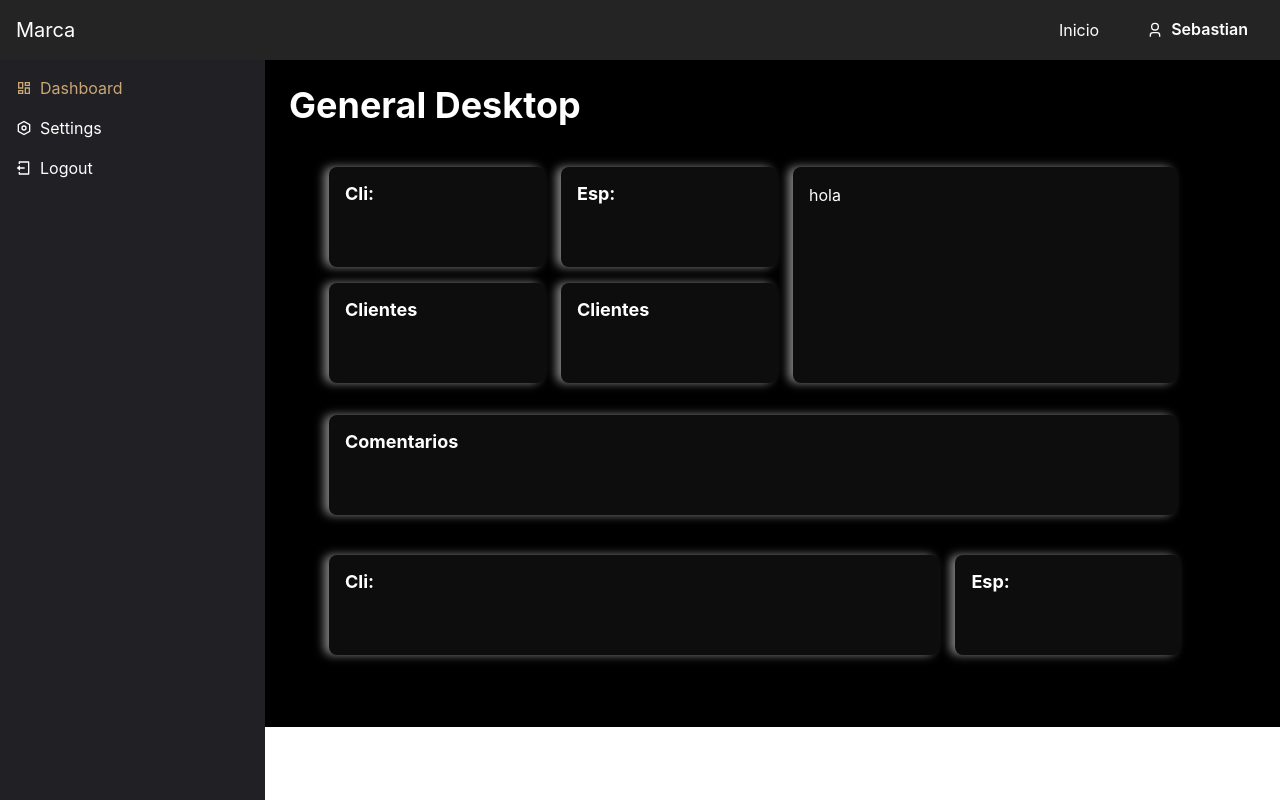
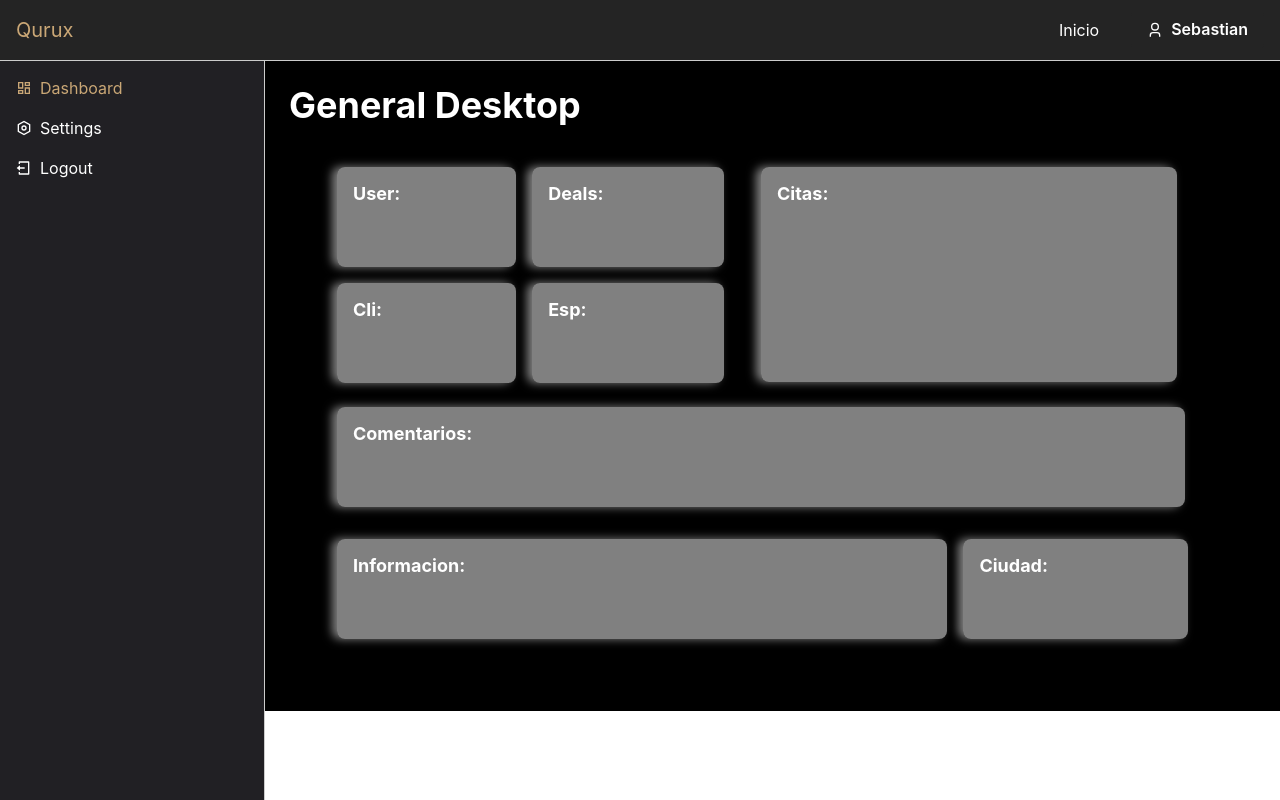
Before and after one commit to SebastianLozanoValle/scheduled-client, a React (Vite) app: page /dashboard in a window 1280 px wide. Built offline with nearby package versions, Linux system fonts and the light colour scheme.

Commit message:
septimo commit

```diff
--- a/src/components/DashboardSideNavBar.jsx
+++ b/src/components/DashboardSideNavBar.jsx
@@ -16,7 +16,7 @@ export const DashboardSideNavBar = () => {
   };
 
   return (
-    <Box position='fixed' left={0} w="265px" bg="#212024" color='white' p="4" h="calc(100vh - 60px)">
+    <Box position='fixed' left={0} w="265px" bg="#212024" color='white' p="4" h="calc(100vh - 60px)" borderRight='solid 1px #ccc'>
       <VStack spacing="4" align="start" height='100%'>
         <Link to="/dashboard" icon={RiDashboardLine}>Dashboard</Link>
         <Link to="/settings" icon={RiSettingsLine}>Settings</Link>
--- /dev/null
+++ b/src/components/GeneralBox.jsx
@@ -0,0 +1,18 @@
+import React from 'react';
+import { Box } from '@chakra-ui/react';
+
+export const GeneralBox = ({ w, h, flex, children }) => {
+    return (
+        <Box w={w} h={h} flex={flex} color='white' bg='rgba(255, 255, 255, 0.5)'
+            p={4}
+            borderRadius={8}
+            borderLeft='solid 1 px rgba(255, 255, 255, 0.5)'
+            borderTop='solid 1 px rgba(255, 255, 255, 0.5)'
+            boxShadow='-5px 0px 10px rgba(255, 255, 255, 0.5)'
+        >
+            {children}
+        </Box>
+    )
+}
+
+export default GeneralBox;
--- a/src/components/NavBar.jsx
+++ b/src/components/NavBar.jsx
@@ -22,9 +22,9 @@ export const NavBar = () => {
 
     const { isOpen, onOpen, onClose } = useDisclosure();
     return (
-        <Box bg="#242424" px={4} position={'fixed'} top={0} w={'100vw'}>
+        <Box bg="#242424" px={4} position={'fixed'} top={0} w={'100vw'} borderBottom='solid 1px #ccc' zIndex={2}>
             <Flex h='60px' alignItems={'center'} justifyContent={'space-between'}>
-                <Text fontSize="xl" color="white">Marca</Text>
+                <Text fontSize="xl" color="#caa776">Qurux</Text>
                 <Box display={{ base: 'block', md: 'none' }} onClick={onOpen}>
                     <RxHamburgerMenu />
                 </Box>
@@ -36,15 +36,17 @@ export const NavBar = () => {
                       // px={6}
                       bg={'#242424'}
                       color={'white'}
+                      _active={{ bg: '#212024',
+                      color: '#caa776' }}
                       as={Button} leftIcon={<RiUser3Line />}>
                       Sebastian
                     </MenuButton>
                       <MenuList
                         // bg={'teal.500'} borderRadius={6} p={6}
                       >
-                        <MenuItem bg='#ccc' color={location.pathname === "/perfil" ? '#caa776' : 'white'} as={CustomLink} to="/perfil">Perfil</MenuItem>
-                        <MenuItem bg='#ccc' color={location.pathname === "/dashboard" ? '#caa776' : 'white'} as={CustomLink} to="/dashboard">Dashboard</MenuItem>
-                        <MenuItem bg='#ccc' color={location.pathname === "/logout" ? '#caa776' : 'white'} as={CustomLink} to="/logout">Cerrar sesión</MenuItem>
+                        <MenuItem bg='#212024' color={location.pathname === "/perfil" ? '#caa776' : 'white'} as={CustomLink} to="/perfil">Perfil</MenuItem>
+                        <MenuItem bg='#212024' color={location.pathname === "/dashboard" ? '#caa776' : 'white'} as={CustomLink} to="/dashboard">Dashboard</MenuItem>
+                        <MenuItem bg='#212024' color={location.pathname === "/logout" ? '#caa776' : 'white'} as={CustomLink} to="/logout">Cerrar sesión</MenuItem>
                       </MenuList>
                     </Menu>
                 </Flex>
--- a/src/pages/dashboard/desktop/GeneralDesktop.jsx
+++ b/src/pages/dashboard/desktop/GeneralDesktop.jsx
@@ -1,113 +1,83 @@
 import { Box, Container, Flex, Heading, Text } from "@chakra-ui/react"
+import { GeneralBox } from "../../../components/GeneralBox"
 
 export const GeneralDesktop = () => {
     return (
         <Box>
             <Heading>General Desktop</Heading>
-            <Box  w={{ md: '60vw', lg: '60vw', xl: '70vw' }} m={4} p={4}
-                // bg='red'
-            >
+            <Box  w={{ md: '60vw', lg: '60vw', xl: '70vw' }} m={4} p={4}>
                 <Box w='50%'>
-                    <Flex
-                        flexWrap={'wrap'}
-                        gap={4}
-                        w='200%'
-                    >
+                    <Flex flexWrap={'wrap'} gap={4} w='200%'>
                         <Flex w='100%' flexWrap='wrap'>
                             <Box flex={1} mx={2}>
-                                <Flex flexWrap={'wrap'} w='100%' gap={4} flex={0} py={2}>
-                                    <Box
-                                        w={{ md: '30vw', lg: '30vw', xl: '35vw' }}
+                                <Flex flexWrap={'wrap'} w='100%' gap={4} flex={0} p={2}>
+                                    <GeneralBox
+                                        w={{ md: '10vw', lg: '10vw', xl: '14vw' }}
                                         h='100px'
-                                        flex={1} color={"white"}
-                                        bg='rgba(255, 255, 255, 0.05)'
-                                        p={4}
-                                        borderRadius={8}
-                                        borderLeft='solid 1 px rgba(255, 255, 255, 0.5)'
-                                        borderTop='solid 1 px rgba(255, 255, 255, 0.5)'
-                                        boxShadow='-5px 0px 10px rgba(255, 255, 255, 0.5)'
+                                    >
+                                        <Heading as='h3' fontSize='lg'>User:</Heading>
+                                    </GeneralBox>
+                                    <GeneralBox
+                                        w={{ md: '10vw', lg: '10vw', xl: '15vw' }}
+                                        h='100px'
+                                    >
+                                        <Heading as='h3' fontSize='lg'>Deals:</Heading>
+                                    </GeneralBox>
+                                </Flex>
+                                <Flex flexWrap={'wrap'} w='100%' gap={4} flex={0} p={2}>
+                                    <GeneralBox
+                                        w={{ md: '10vw', lg: '10vw', xl: '14vw' }}
+                                        h='100px'
                                     >
                                         <Heading as='h3' fontSize='lg'>Cli:</Heading>
-                                    </Box>
-                                    <Box w={{ md: '30vw', lg: '30vw', xl: '35vw' }} h='100px' flex={1} color={"white"}
-                                        bg='rgba(255, 255, 255, 0.05)'
-                                        p={4}
-                                        borderRadius={8}
-                                        borderLeft='solid 1 px rgba(255, 255, 255, 0.5)'
-                                        borderTop='solid 1 px rgba(255, 255, 255, 0.5)'
-                                        boxShadow='-5px 0px 10px rgba(255, 255, 255, 0.5)'
+                                    </GeneralBox>
+                                    <GeneralBox
+                                        w={{ md: '10vw', lg: '10vw', xl: '15vw' }}
+                                        h='100px'
                                     >
                                         <Heading as='h3' fontSize='lg'>Esp:</Heading>
-                                    </Box>
-                                </Flex>
-                                <Flex flexWrap={'wrap'} w='100%' gap={4} flex={0} py={2}>
-                                    <Box w={{ md: '30vw', lg: '30vw', xl: '35vw' }} h='100px' flex={1} color={"white"}
-                                        bg='rgba(255, 255, 255, 0.05)'
-                                        p={4}
-                                        borderRadius={8}
-                                        borderLeft='solid 1 px rgba(255, 255, 255, 0.5)'
-                                        borderTop='solid 1 px rgba(255, 255, 255, 0.5)'
-                                        boxShadow='-5px 0px 10px rgba(255, 255, 255, 0.5)'
-                                    >
-                                        <Heading as='h3' fontSize='lg'>Clientes</Heading>
-                                    </Box>
-                                    <Box w={{ md: '30vw', lg: '30vw', xl: '35vw' }} h='100px' flex={1} color={"white"}
-                                        bg='rgba(255, 255, 255, 0.05)'
-                                        p={4}
-                                        borderRadius={8}
-                                        borderLeft='solid 1 px rgba(255, 255, 255, 0.5)'
-                                        borderTop='solid 1 px rgba(255, 255, 255, 0.5)'
-                                        boxShadow='-5px 0px 10px rgba(255, 255, 255, 0.5)'
-                                    >
-                                        <Heading as='h3' fontSize='lg'>Clientes</Heading>
-                                    </Box>
+                                    </GeneralBox>
                                 </Flex>
                             </Box>
-                            <Box flex={1} m={2} color={"white"}
-                                bg='rgba(255, 255, 255, 0.05)'
-                                p={4}
-                                borderRadius={8}
-                                borderLeft='solid 1 px rgba(255, 255, 255, 0.5)'
-                                borderTop='solid 1 px rgba(255, 255, 255, 0.5)'
-                                boxShadow='-5px 0px 10px rgba(255, 255, 255, 0.5)'
-                            >
-                                hola
+                            <Box flex={1} m={2} height='auto'>
+                                <GeneralBox
+                                    h='215px'
+                                >
+                                    <Heading as='h3' fontSize='lg'>Citas:</Heading>
+                                </GeneralBox>
                             </Box>
                         </Flex>
-                        <Flex w='100%'>
-                            <Box w='100%' h='100px' m={2} color={"white"}
-                                bg='rgba(255, 255, 255, 0.05)'
-                                p={4}
-                                borderRadius={8}
-                                borderLeft='solid 1 px rgba(255, 255, 255, 0.5)'
-                                borderTop='solid 1 px rgba(255, 255, 255, 0.5)'
-                                boxShadow='-5px 0px 10px rgba(255, 255, 255, 0.5)'
+                        <Flex w='100%' ml={4}>
+                            <GeneralBox
+                                w='100%'
+                                h='100px'
                             >
-                                <Heading as='h3' fontSize='lg'>Comentarios</Heading>
-                            </Box>
+                                <Heading as='h3' fontSize='lg'>Comentarios:</Heading>
+                            </GeneralBox>
                         </Flex>
-                        <Flex w='100%'>
+                        <Flex w='100%' ml={2}>
                             <Flex flexWrap={'wrap'} w='200%' gap={4} flex={0} py={2} m={2}>
-                                <Box w={{ md: '55vw', lg: '56vw', xl: '66.5vw' }} h='100px' flex={3} color={"white"}
-                                        bg='rgba(255, 255, 255, 0.05)'
-                                        p={4}
-                                        borderRadius={8}
-                                        borderLeft='solid 1 px rgba(255, 255, 255, 0.5)'
-                                        borderTop='solid 1 px rgba(255, 255, 255, 0.5)'
-                                        boxShadow='-5px 0px 10px rgba(255, 255, 255, 0.5)'
-                                    >
-                                    <Heading as='h3' fontSize='lg'>Cli:</Heading>
-                                </Box>
-                                <Box w={{ md: '20vw', lg: '50vw', xl: '66.5vw' }} h='100px' flex={1} color={"white"}
-                                        bg='rgba(255, 255, 255, 0.05)'
-                                        p={4}
-                                        borderRadius={8}
-                                        borderLeft='solid 1 px rgba(255, 255, 255, 0.5)'
-                                        borderTop='solid 1 px rgba(255, 255, 255, 0.5)'
-                                        boxShadow='-5px 0px 10px rgba(255, 255, 255, 0.5)'
-                                    >
-                                    <Heading as='h3' fontSize='lg'>Esp:</Heading>
-                                </Box>
+                                <GeneralBox
+                                    w={{ md: '55vw', lg: '56vw', xl: '66.5vw' }}
+                                    h='100px'
+                                    flex={3}
+                                >
+                                    <Heading as='h3' fontSize='lg'>Informacion:</Heading>
+                                </GeneralBox>
+                                <GeneralBox
+                                    w={{ md: '20vw', lg: '50vw', xl: '66.5vw' }}
+                                    h='100px'
+                                    flex={1}
+                                    color={"white"}
+                                    bg='rgba(255, 255, 255, 0.5)'
+                                    p={4}
+                                    borderRadius={8}
+                                    borderLeft='solid 1 px rgba(255, 255, 255, 0.5)'
+                                    borderTop='solid 1 px rgba(255, 255, 255, 0.5)'
+                                    boxShadow='-5px 0px 10px rgba(255, 255, 255, 0.5)'
+                                >
+                                    <Heading as='h3' fontSize='lg'>Ciudad:</Heading>
+                                </GeneralBox>
                             </Flex>
                         </Flex>
                     </Flex>
--- a/src/theme/theme.js
+++ b/src/theme/theme.js
@@ -21,7 +21,7 @@ const theme = extendTheme({
         baseStyle: {
           list: {
             border: 'none',
-            bg: "#ccc",
+            bg: "#212024",
             color: "black",
           },
         },
@@ -33,6 +33,7 @@ const theme = extendTheme({
             color: "#caa776",
           },
           _hover: {
+            bg: "#212024",
             color: "black",
           },
           px: 6,
```
